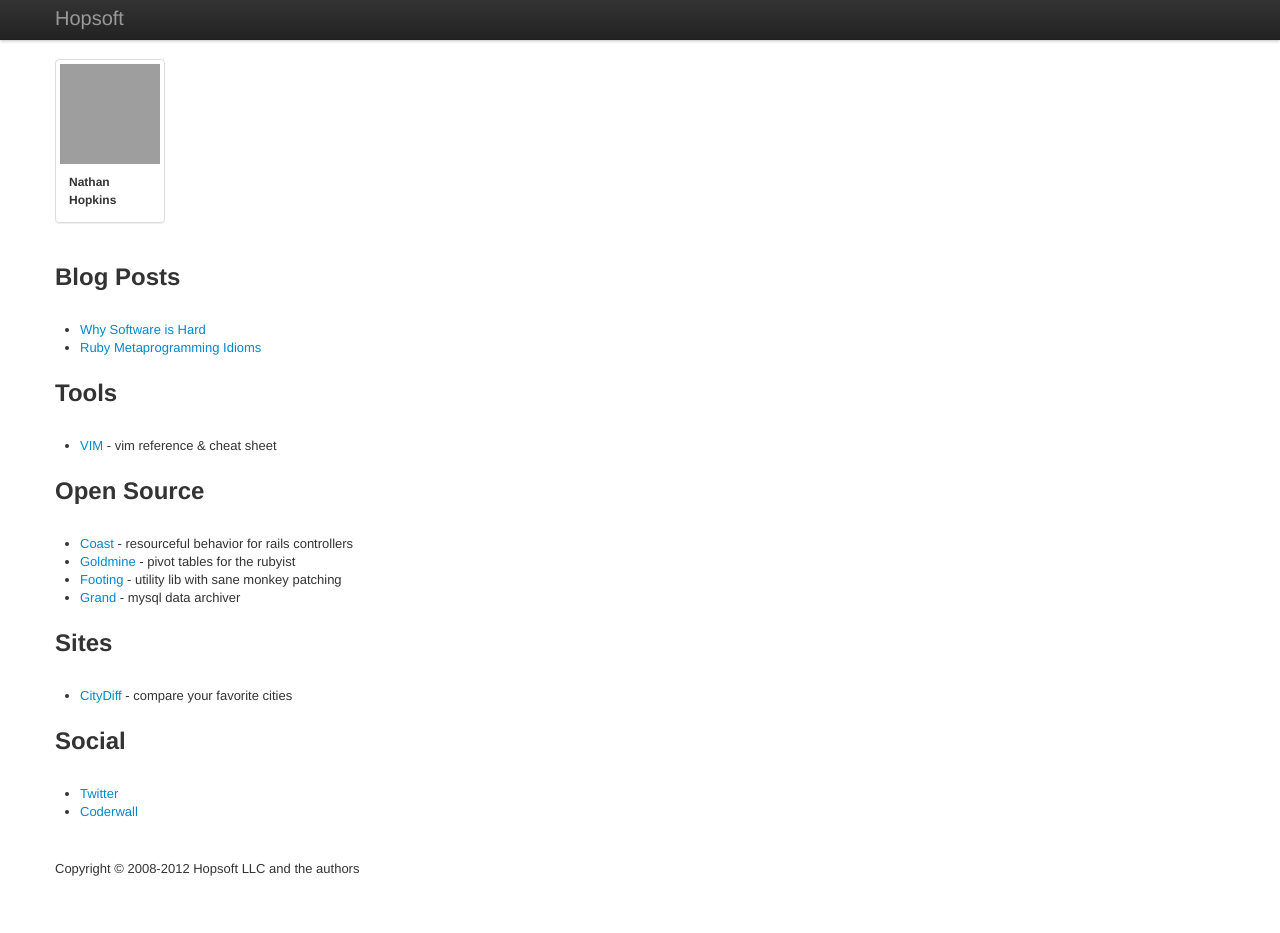
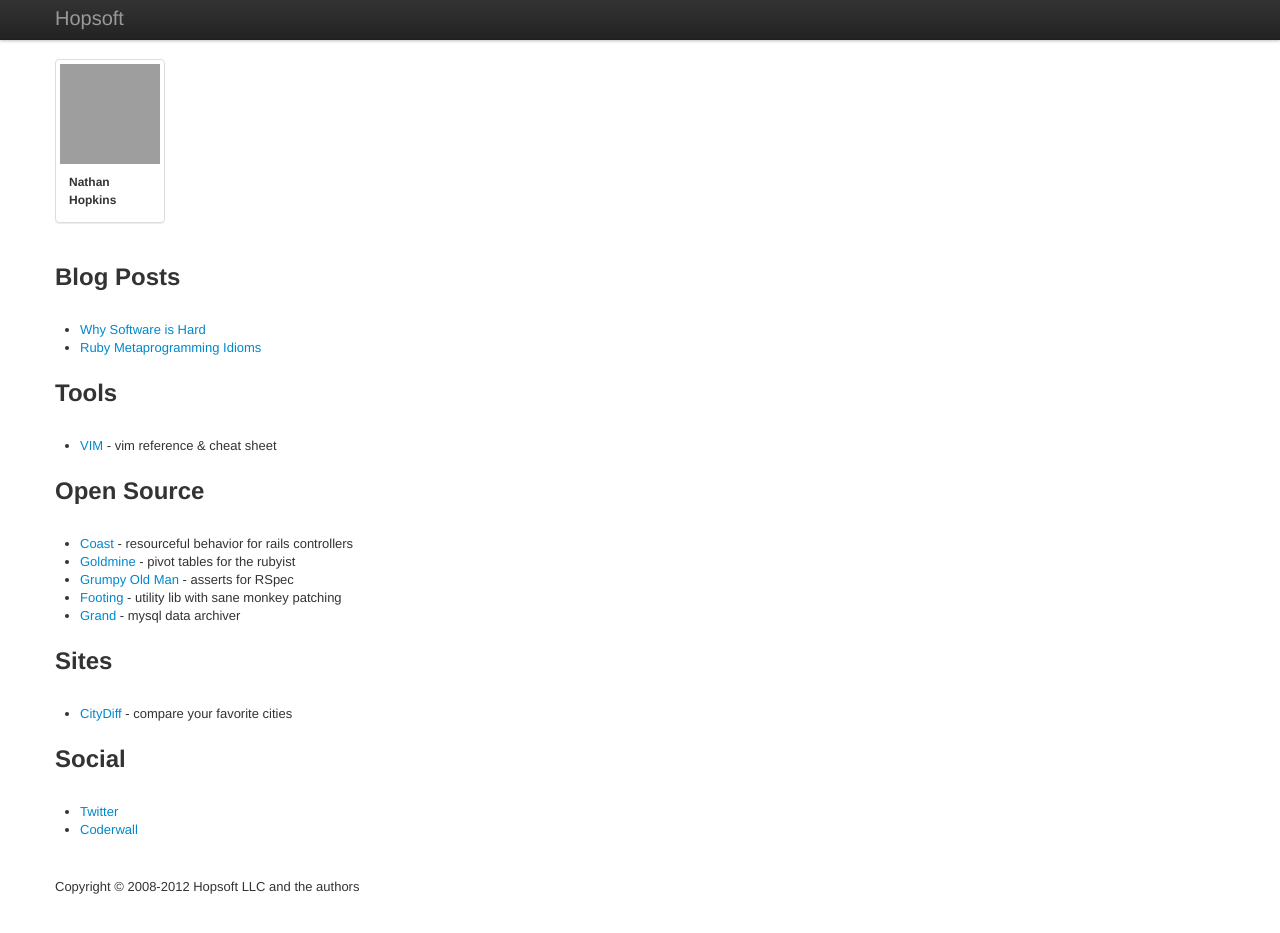
Before and after one commit to hopsoft/hopsoft.github.io, a Jekyll site: the page built from index.markdown, in a window 1280 px wide and 946 px high. Shown: the top 933 px of the window. Built offline with Jekyll 4.4.1, drawn with Linux system fonts in a browser that asks for light colours; grey boxes are pictures that could not be loaded.

Commit message:
Added grumpy old man.

```diff
--- a/index.markdown
+++ b/index.markdown
@@ -44,6 +44,10 @@ layout: bootstrap
         - pivot tables for the rubyist
       </li>
       <li>
+        <a href="https://github.com/hopsoft/grumpy_old_man">Grumpy Old Man</a>
+        - asserts for RSpec
+      </li>
+      <li>
         <a href="https://github.com/hopsoft/footing">Footing</a>
         - utility lib with sane monkey patching
       </li>
```
